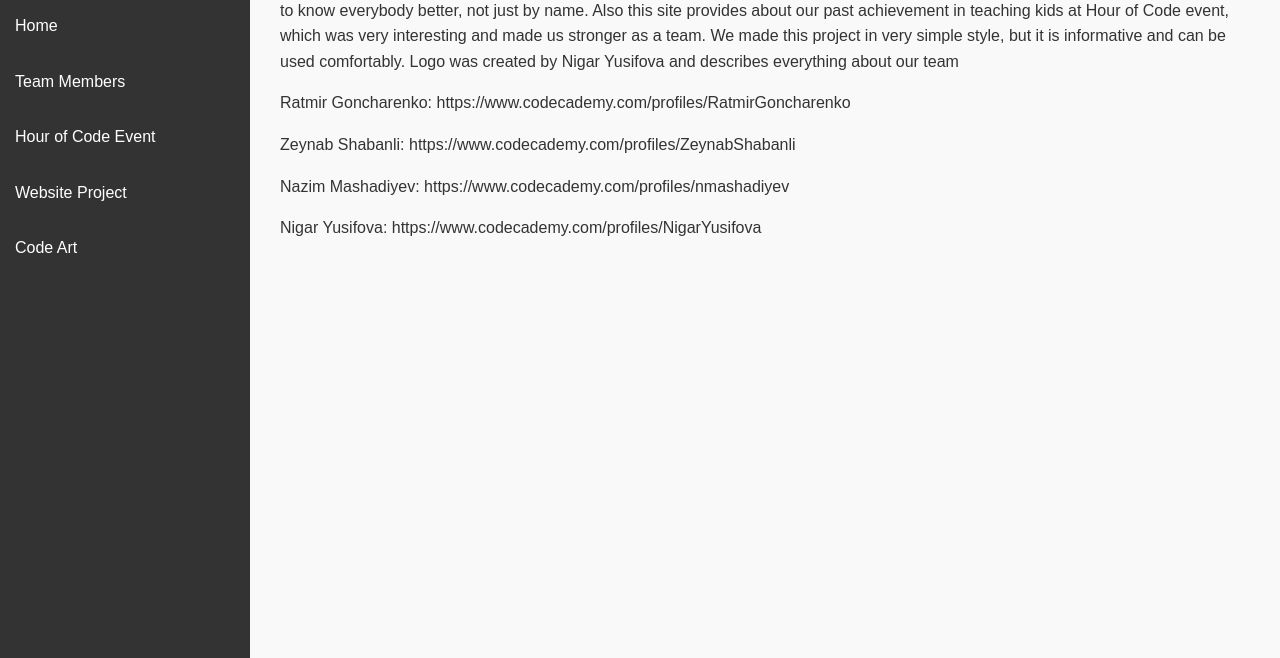
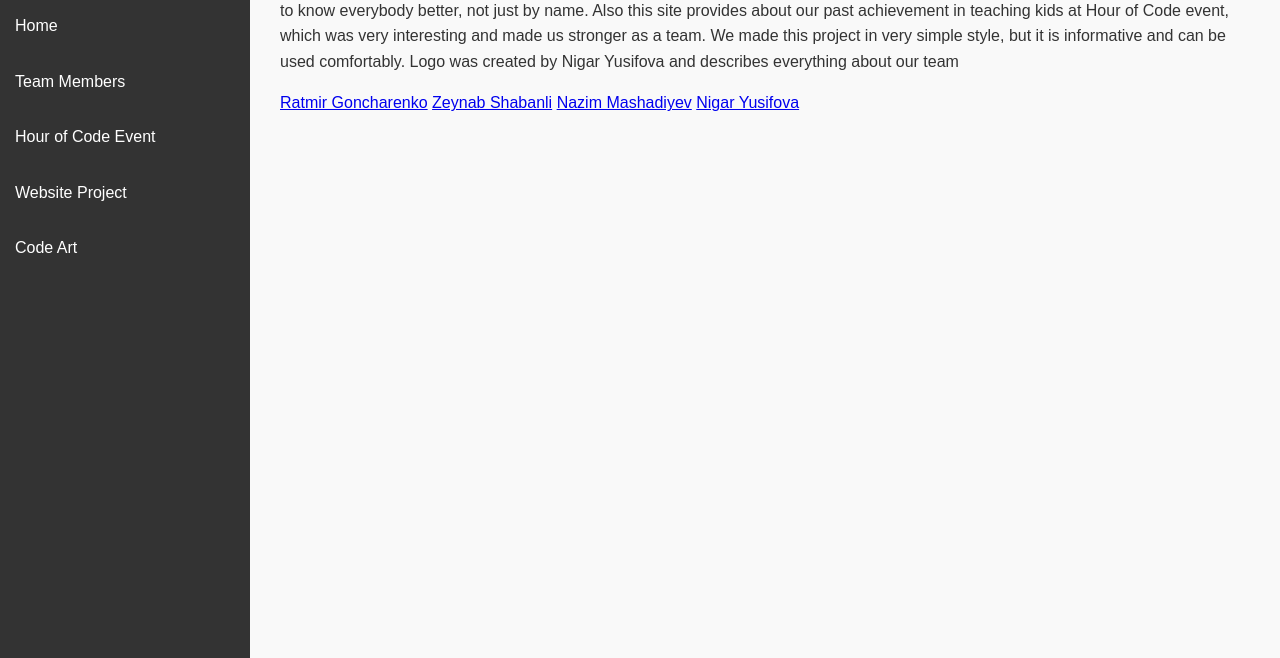
Before and after one commit to Ratmir00/Ratmir00.github.io, a plain HTML site: page project.html in a window 1280 px wide. Shown: the part 142-800 px from the top of the page. Drawn offline with Linux system fonts and the light colour scheme.

Commit message:
Update project.html

```diff
--- a/project.html
+++ b/project.html
@@ -22,10 +22,11 @@
     <div class="content">
         <h1>Website Project</h1>
         <p>This project provides a full information about our team and what we did in past. So, it starts with our personal information about us to get to know everybody better, not just by name. Also this site provides about our past achievement in teaching kids at Hour of Code event, which was very interesting and made us stronger as a team. We made this project in very simple style, but it is informative and can be used comfortably. Logo was created by Nigar Yusifova and describes everything about our team</p>
-        <p>Ratmir Goncharenko: <a>https://www.codecademy.com/profiles/RatmirGoncharenko</a></p>
-        <p>Zeynab Shabanli: <a>https://www.codecademy.com/profiles/ZeynabShabanli</a></p>
-        <p>Nazim Mashadiyev: <a>https://www.codecademy.com/profiles/nmashadiyev</a></p>
-        <p>Nigar Yusifova: <a>https://www.codecademy.com/profiles/NigarYusifova</a></p>
+
+        <a href="https://www.codecademy.com/profiles/RatmirGoncharenko">Ratmir Goncharenko</a>
+        <a href="https://www.codecademy.com/profiles/ZeynabShabanli">Zeynab Shabanli</a>
+        <a href="https://www.codecademy.com/profiles/nmashadiyev">Nazim Mashadiyev</a>
+        <a href="https://www.codecademy.com/profiles/NigarYusifova">Nigar Yusifova</a>
     </div>
     <script src="script.js"></script>
 </body>
```
